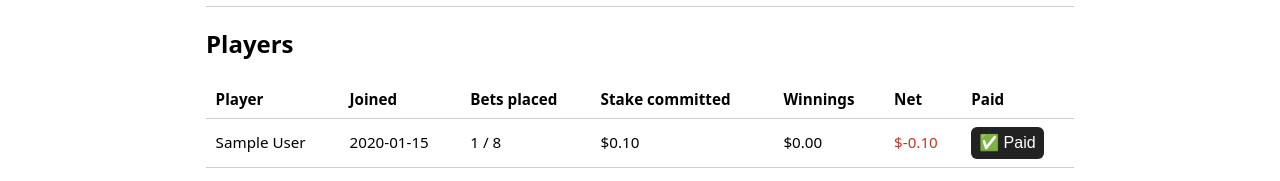
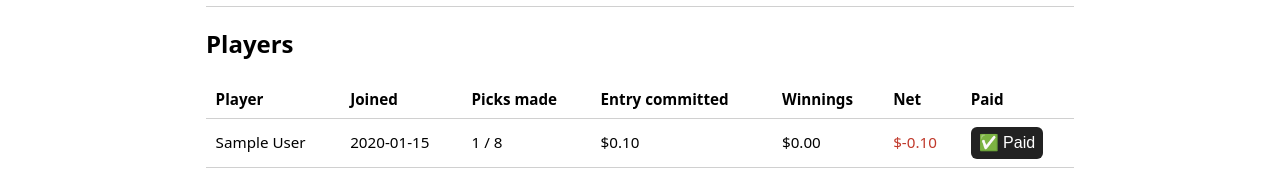
Before and after one commit to maeganeezie12/world_cup, a Flask app: page /admin in a window 1280 px wide. Shown: the part 1563-1744 px from the top of the page. Run offline with Flask 3, Linux system fonts and the light colour scheme; the visitor is signed in with stand-in values (Sample User, id 1); data comes from the database, SQL or seed files in the repository; tables that the repository leaves empty hold one stand-in row (values such as "Sample post").

Commit message:
Rename stake/bet terminology to entry/pick throughout
Softens gambling-adjacent language across the app, PRD, and DB naming
(bet_league.db -> pick_league.db, stake_amount -> entry_amount, etc).

```diff
--- a/app.py
+++ b/app.py
@@ -6,7 +6,7 @@ from flask import Flask, g, render_template, request, redirect, url_for, session
 from werkzeug.security import generate_password_hash, check_password_hash
 
 BASE_DIR = os.path.dirname(os.path.abspath(__file__))
-DB_PATH = os.path.join(BASE_DIR, "bet_league.db")
+DB_PATH = os.path.join(BASE_DIR, "pick_league.db")
 
 app = Flask(__name__)
 app.secret_key = os.environ.get("SECRET_KEY", "dev-secret-change-me")
@@ -81,7 +81,7 @@ def init_db():
             type TEXT NOT NULL,
             team_a TEXT NOT NULL,
             team_b TEXT NOT NULL,
-            stake_amount REAL NOT NULL,
+            entry_amount REAL NOT NULL,
             kickoff_at TEXT,
             winner TEXT,
             sort_order INTEGER NOT NULL
@@ -102,7 +102,7 @@ def init_db():
     count = db.execute("SELECT COUNT(*) FROM match").fetchone()[0]
     if count == 0:
         db.executemany(
-            "INSERT INTO match (type, team_a, team_b, stake_amount, kickoff_at, sort_order) "
+            "INSERT INTO match (type, team_a, team_b, entry_amount, kickoff_at, sort_order) "
             "VALUES (?, ?, ?, ?, ?, ?)",
             SEED_MATCHES,
         )
@@ -175,7 +175,7 @@ def enter_site():
 def compute_player_stats(db, player_id):
     picks = db.execute(
         """
-        SELECT pick.picked_winner, match.id AS match_id, match.stake_amount,
+        SELECT pick.picked_winner, match.id AS match_id, match.entry_amount,
                match.winner, match.type
         FROM pick JOIN match ON match.id = pick.match_id
         WHERE pick.player_id = ?
@@ -183,8 +183,8 @@ def compute_player_stats(db, player_id):
         (player_id,),
     ).fetchall()
 
-    bets_placed = len(picks)
-    stake_committed = sum(p["stake_amount"] for p in picks)
+    picks_made = len(picks)
+    entry_committed = sum(p["entry_amount"] for p in picks)
     settled = [p for p in picks if p["winner"]]
     correct = [p for p in settled if p["picked_winner"] == p["winner"]]
     accuracy = (len(correct) / len(settled) * 100) if settled else None
@@ -194,18 +194,18 @@ def compute_player_stats(db, player_id):
         pickers = db.execute(
             "SELECT picked_winner FROM pick WHERE match_id = ?", (p["match_id"],)
         ).fetchall()
-        pot_total = p["stake_amount"] * len(pickers)
+        pot_total = p["entry_amount"] * len(pickers)
         correct_count = sum(1 for row in pickers if row["picked_winner"] == p["winner"])
         if p["picked_winner"] == p["winner"]:
             if correct_count > 0:
                 winnings += pot_total / correct_count
         elif correct_count == 0:
-            # nobody picked the actual winner for this match - refund everyone's stake
-            winnings += p["stake_amount"]
+            # nobody picked the actual winner for this match - refund everyone's entry
+            winnings += p["entry_amount"]
 
     return {
-        "bets_placed": bets_placed,
-        "stake_committed": stake_committed,
+        "picks_made": picks_made,
+        "entry_committed": entry_committed,
         "accuracy": accuracy,
         "winnings": winnings,
     }
@@ -386,7 +386,7 @@ def admin_dashboard():
         pickers = db.execute(
             "SELECT picked_winner FROM pick WHERE match_id = ?", (match["id"],)
         ).fetchall()
-        pot_total = match["stake_amount"] * len(pickers)
+        pot_total = match["entry_amount"] * len(pickers)
         correct_count = sum(1 for p in pickers if p["picked_winner"] == match["winner"]) if match["winner"] else 0
         match_rows.append(
             {
@@ -470,4 +470,4 @@ def admin_toggle_paid(player_id):
 init_db()
 
 if __name__ == "__main__":
-    app.run(debug=True, host="127.0.0.1", port=5000)
+    app.run(debug=True, host="127.0.0.1", port=8000)
--- a/templates/admin.html
+++ b/templates/admin.html
@@ -21,7 +21,7 @@
         {% for row in match_rows %}
           {% set match = row.match %}
           <tr>
-            <td>{{ row.type_label }}<br><small>${{ "%.2f"|format(match['stake_amount']) }}</small></td>
+            <td>{{ row.type_label }}<br><small>${{ "%.2f"|format(match['entry_amount']) }}</small></td>
             <td>
               <form method="post" action="{{ url_for('admin_edit_match', match_id=match['id']) }}" class="inline-form">
                 {{ team_flag(match['team_a']) }}
@@ -68,8 +68,8 @@
         <tr>
           <th>Player</th>
           <th>Joined</th>
-          <th>Bets placed</th>
-          <th>Stake committed</th>
+          <th>Picks made</th>
+          <th>Entry committed</th>
           <th>Winnings</th>
           <th>Net</th>
           <th>Paid</th>
@@ -80,11 +80,11 @@
           <tr>
             <td>{{ row.player['display_name'] }}</td>
             <td>{{ row.player['joined_at'] | replace('T', ' ') }}</td>
-            <td>{{ row.bets_placed }} / 8</td>
-            <td>${{ "%.2f"|format(row.stake_committed) }}</td>
+            <td>{{ row.picks_made }} / 8</td>
+            <td>${{ "%.2f"|format(row.entry_committed) }}</td>
             <td>${{ "%.2f"|format(row.winnings) }}</td>
-            <td class="{{ 'positive' if row.winnings - row.stake_committed > 0 else 'negative' if row.winnings - row.stake_committed < 0 else '' }}">
-              ${{ "%.2f"|format(row.winnings - row.stake_committed) }}
+            <td class="{{ 'positive' if row.winnings - row.entry_committed > 0 else 'negative' if row.winnings - row.entry_committed < 0 else '' }}">
+              ${{ "%.2f"|format(row.winnings - row.entry_committed) }}
             </td>
             <td>
               <form method="post" action="{{ url_for('admin_toggle_paid', player_id=row.player['id']) }}" class="inline-form">
--- a/templates/enter.html
+++ b/templates/enter.html
@@ -19,7 +19,7 @@
     {% endwith %}
 
     <h1>🏆 World Cup Guessing Game</h1>
-    <p>This is a private game for invited friends only. Enter the access password to continue.</p>
+    <p>This is a private prediction game and scorekeeping tool for a small group of friends — it doesn't process, hold, or move any money. Enter the access password to continue.</p>
     <form method="post" class="card">
       <label>Access password
         <input type="password" name="password" required autofocus>
--- a/templates/leaderboard.html
+++ b/templates/leaderboard.html
@@ -10,7 +10,7 @@
           <th>Player</th>
           <th>Winnings</th>
           <th>Accuracy</th>
-          <th>Bets placed</th>
+          <th>Picks made</th>
           <th>Paid</th>
         </tr>
       </thead>
@@ -21,7 +21,7 @@
             <td>{{ row.player['display_name'] }}</td>
             <td class="{{ 'positive' if row.winnings > 0 else '' }}">${{ "%.2f"|format(row.winnings) }}</td>
             <td>{{ "%.0f%%"|format(row.accuracy) if row.accuracy is not none else "—" }}</td>
-            <td>{{ row.bets_placed }} / 8</td>
+            <td>{{ row.picks_made }} / 8</td>
             <td>{{ "✅" if row.player['paid'] else "❌" }}</td>
           </tr>
         {% else %}
--- a/templates/picks.html
+++ b/templates/picks.html
@@ -9,7 +9,7 @@
       <div class="match-card {{ row.status }}">
         <div class="match-head">
           <span class="match-type">{{ row.type_label }}</span>
-          <span class="match-stake">${{ "%.2f"|format(match['stake_amount']) }} stake</span>
+          <span class="match-entry">${{ "%.2f"|format(match['entry_amount']) }} entry</span>
         </div>
         <div class="match-teams">
           {% if row.status == 'open' %}
```
Also changed, not shown: PRD.md (+15 -15 lines), 1 other file.
